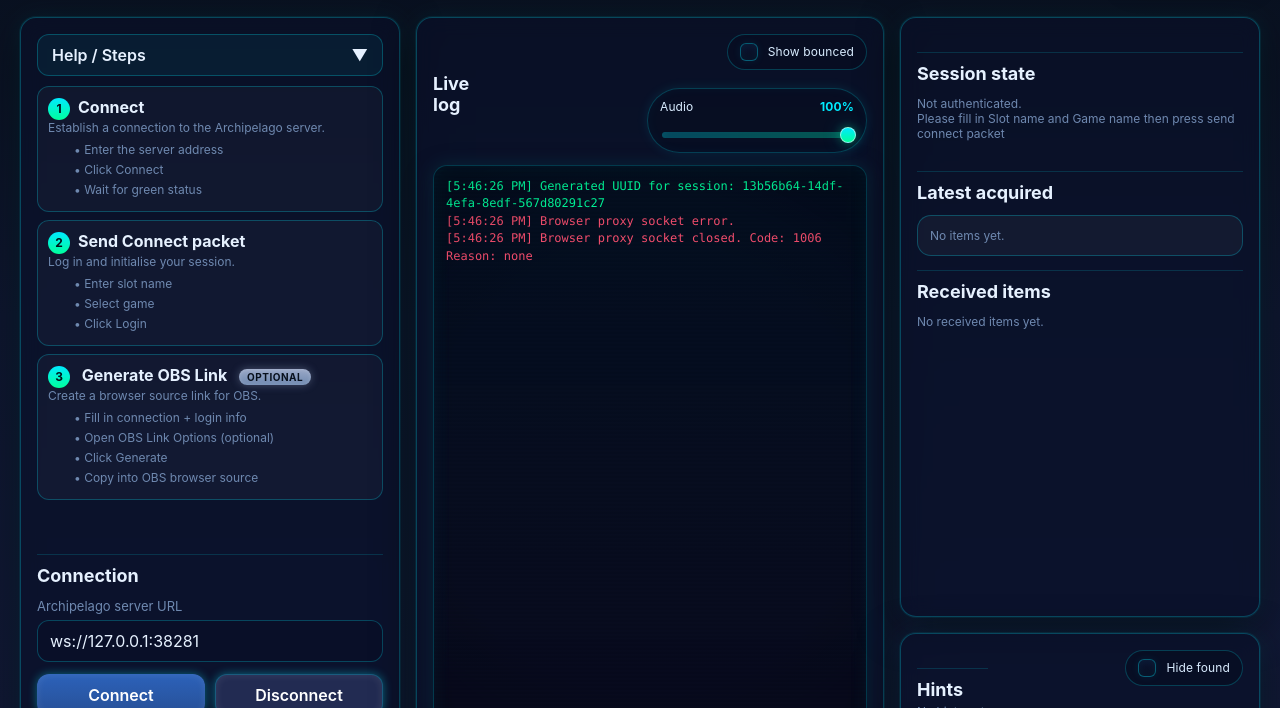
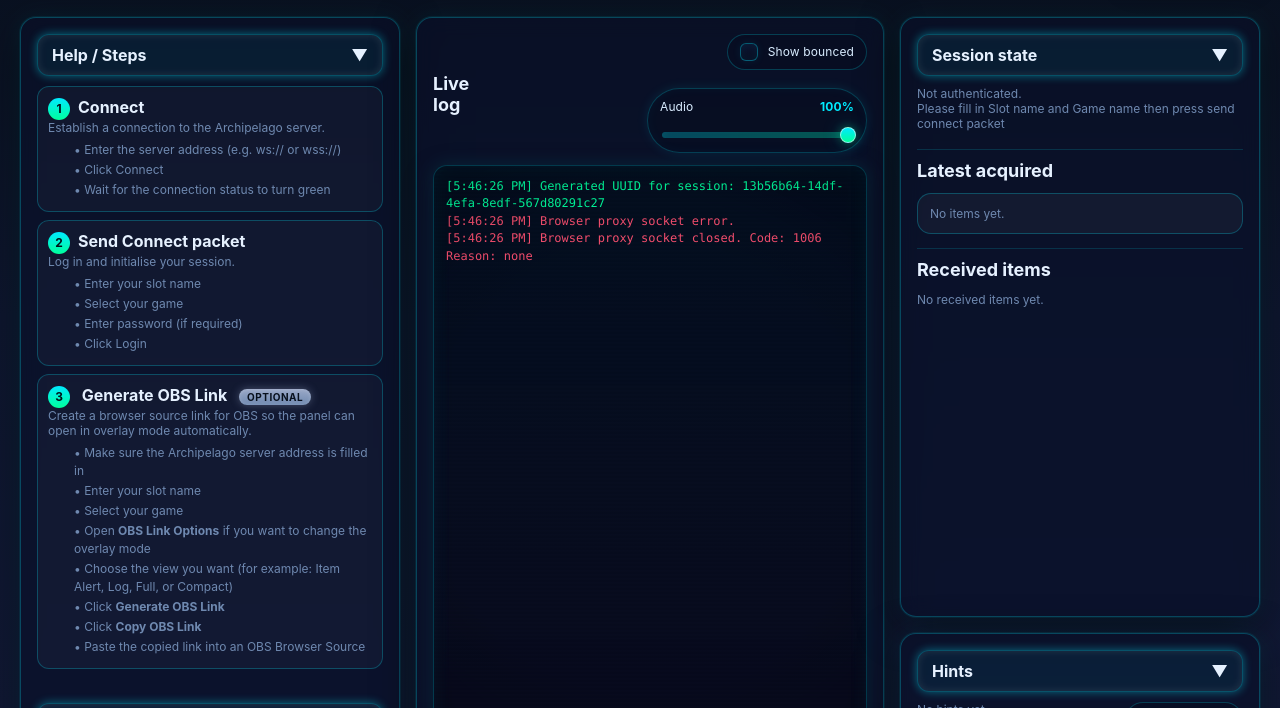
Before and after one commit to issypup/archipelago-web-interface, a website: page public/index.html in a window 1280 px wide. Shown: the part 84-792 px from the top of the page. Drawn offline with Linux system fonts and the light colour scheme.

Commit message:
Add files via upload

```diff
--- a/public/index.html
+++ b/public/index.html
@@ -1238,45 +1238,142 @@ body.obs-mode.view-item-alert .obs-toast-layer {
   border-top: 1px solid rgba(0, 234, 255, 0.15);
 }
 
-.help-section {
-  margin-bottom: 16px;
-}
-
-.help-header {
+.collapsible-section {
+  margin-bottom: 14px;
+}
+
+.collapsible-header {
   display: flex;
   justify-content: space-between;
   align-items: center;
+  gap: 12px;
+  width: 100%;
+  margin: 0 0 10px;
   padding: 10px 14px;
 
   border: 1px solid var(--border);
   border-radius: 12px;
   background: rgba(0, 234, 255, 0.06);
+  color: var(--text);
 
   cursor: pointer;
-  font-weight: 600;
-
-  transition: all 0.2s ease;
-}
-
-.help-header:hover {
-  border-color: var(--accent);
-  box-shadow: 0 0 10px rgba(0, 234, 255, 0.2);
-}
-
-.help-toggle-icon {
+  font: inherit;
+  font-weight: 700;
+  text-align: left;
+
+  transition:
+    border-color 0.2s ease,
+    box-shadow 0.2s ease,
+    transform 0.2s ease;
+}
+
+.collapsible-header:hover {
+  border-color: rgba(0, 234, 255, 0.45);
+  box-shadow:
+    0 0 12px rgba(0, 234, 255, 0.16),
+    inset 0 0 12px rgba(0, 234, 255, 0.05);
+  transform: translateY(-1px);
+}
+
+.collapsible-title {
+  min-width: 0;
+}
+
+.collapsible-icon {
+  flex: 0 0 auto;
   transition: transform 0.2s ease;
 }
 
-.help-section.collapsed .help-toggle-icon {
+.collapsible-section.collapsed .collapsible-icon {
   transform: rotate(-90deg);
 }
 
-.help-content {
-  margin-top: 10px;
-}
-
-.help-section.collapsed .help-content {
+.collapsible-content {
+  min-width: 0;
+}
+
+.collapsible-section.collapsed .collapsible-content {
   display: none;
+}
+
+.right-column {
+  display: flex;
+  flex-direction: column;
+  gap: 16px;
+  min-height: 0;
+}
+
+.hints-card {
+  min-height: 0;
+}
+
+#hints.list {
+  max-height: 320px;
+  overflow-y: auto;
+  overflow-x: hidden;
+}
+
+.right-column {
+  display: flex;
+  flex-direction: column;
+  gap: 16px;
+  min-height: 0;
+}
+
+.right-card {
+  height: 600px;
+  min-height: 600px;
+  min-width: 0;
+}
+
+#sessionCard {
+  display: flex;
+  flex-direction: column;
+  min-height: 0;
+}
+
+.collapsible-fill {
+  display: flex;
+  flex-direction: column;
+  flex: 1;
+  min-height: 0;
+}
+
+.collapsible-fill-content {
+  display: flex;
+  flex-direction: column;
+  flex: 1;
+  min-height: 0;
+}
+
+.items-section {
+  display: flex;
+  flex-direction: column;
+  flex: 1;
+  min-height: 0;
+}
+
+#items.list {
+  flex: 1;
+  min-height: 0;
+  overflow-y: auto;
+  overflow-x: hidden;
+  max-height: 100%;
+}
+
+.collapsible-section.collapsed .collapsible-content {
+  display: none;
+}
+
+#sessionCard.collapsed-card,
+#sessionCard:has(.collapsible-section.collapsed) {
+  height: auto;
+  min-height: 0;
+}
+
+#sessionCard.collapsed-card {
+  height: auto;
+  min-height: 0;
 }
 
 </style>
@@ -1296,38 +1393,42 @@ body.obs-mode.view-item-alert .obs-toast-layer {
 <div class="grid" id="mainGrid">
   <div class="card stack" id="connectionCard">
 
-<div class="help-section">
-
-  <div class="help-header" id="helpToggle">
-    <span>Help / Steps</span>
-    <span class="help-toggle-icon">▼</span>
-  </div>
-
-  <div class="help-content" id="helpContent">
-
-    <!-- STEP 1 -->
+<div class="collapsible-section" data-section="help">
+  <button class="collapsible-header" type="button">
+    <span class="collapsible-title">Help / Steps</span>
+    <span class="collapsible-icon">▼</span>
+  </button>
+
+  <div class="collapsible-content">
     <div class="item">
       <strong><span class="step-number">1</span>Connect</strong>
-      <div class="muted small">Establish a connection to the Archipelago server.</div>
+
+      <div class="muted small">
+        Establish a connection to the Archipelago server.
+      </div>
+
       <div class="substeps">
-        <div>• Enter the server address</div>
+        <div>• Enter the server address (e.g. ws:// or wss://)</div>
         <div>• Click Connect</div>
-        <div>• Wait for green status</div>
-      </div>
-    </div>
-
-    <!-- STEP 2 -->
+        <div>• Wait for the connection status to turn green</div>
+      </div>
+    </div>
+
     <div class="item">
       <strong><span class="step-number">2</span>Send Connect packet</strong>
-      <div class="muted small">Log in and initialise your session.</div>
+
+      <div class="muted small">
+        Log in and initialise your session.
+      </div>
+
       <div class="substeps">
-        <div>• Enter slot name</div>
-        <div>• Select game</div>
+        <div>• Enter your slot name</div>
+        <div>• Select your game</div>
+        <div>• Enter password (if required)</div>
         <div>• Click Login</div>
       </div>
     </div>
 
-    <!-- STEP 3 -->
     <div class="item">
       <strong>
         <span class="step-number">3</span>
@@ -1336,17 +1437,20 @@ body.obs-mode.view-item-alert .obs-toast-layer {
       </strong>
 
       <div class="muted small">
-        Create a browser source link for OBS.
+        Create a browser source link for OBS so the panel can open in overlay mode automatically.
       </div>
 
       <div class="substeps">
-        <div>• Fill in connection + login info</div>
-        <div>• Open OBS Link Options (optional)</div>
-        <div>• Click Generate</div>
-        <div>• Copy into OBS browser source</div>
-      </div>
-    </div>
-
+        <div>• Make sure the Archipelago server address is filled in</div>
+        <div>• Enter your slot name</div>
+        <div>• Select your game</div>
+        <div>• Open <strong>OBS Link Options</strong> if you want to change the overlay mode</div>
+        <div>• Choose the view you want (for example: Item Alert, Log, Full, or Compact)</div>
+        <div>• Click <strong>Generate OBS Link</strong></div>
+        <div>• Click <strong>Copy OBS Link</strong></div>
+        <div>• Paste the copied link into an OBS Browser Source</div>
+      </div>
+    </div>
   </div>
 </div>
 
@@ -1354,23 +1458,36 @@ body.obs-mode.view-item-alert .obs-toast-layer {
 
   <!-- your existing inputs/buttons stay unchanged -->
 
-        <div>
-          <h2>Connection</h2>
+<div class="collapsible-section" data-section="connection">
+  <button class="collapsible-header" type="button">
+    <span class="collapsible-title">Connection</span>
+    <span class="collapsible-icon">▼</span>
+  </button>
+
+  <div class="collapsible-content">
     <label for="apUrl">Archipelago server URL</label>
     <input id="apUrl" value="ws://127.0.0.1:38281" />
-        </div>
 
     <div class="row">
       <button id="connectBtn">Connect</button>
       <button id="disconnectBtn" class="secondary">Disconnect</button>
     </div>
-
-<h2>Login</h2>
+  </div>
+</div>
+
+<div class="collapsible-section" data-section="login">
+  <button class="collapsible-header" type="button">
+    <span class="collapsible-title">Login</span>
+    <span class="collapsible-icon">▼</span>
+  </button>
+
+  <div class="collapsible-content">
     <div class="row">
       <div>
         <label for="slotName">Slot / player name</label>
         <input id="slotName" placeholder="Player1" />
       </div>
+
       <div>
         <label for="gameName">Game</label>
         <select id="gameName">
@@ -1388,9 +1505,16 @@ body.obs-mode.view-item-alert .obs-toast-layer {
       <button id="loginBtn">Login</button>
       <button id="syncBtn" class="secondary">Sync Items</button>
     </div>
-
-<div>
-<h2>OBS Overlay</h2>
+  </div>
+</div>
+
+<div class="collapsible-section" data-section="obs-overlay">
+  <button class="collapsible-header" type="button">
+    <span class="collapsible-title">OBS Overlay</span>
+    <span class="collapsible-icon">▼</span>
+  </button>
+
+  <div class="collapsible-content">
     <label for="obsLinkOutput">OBS Overlay Link</label>
     <input id="obsLinkOutput" readonly placeholder="OBS browser source link will appear here" />
 
@@ -1398,7 +1522,6 @@ body.obs-mode.view-item-alert .obs-toast-layer {
       <button id="obsParamToggleBtn" class="secondary" type="button">OBS Link Options ▼</button>
 
       <div id="obsParamMenu" class="obs-param-menu hidden">
-
         <label class="obs-check">
           <input type="checkbox" id="obsParamView" checked />
           Include view mode
@@ -1422,23 +1545,42 @@ body.obs-mode.view-item-alert .obs-toast-layer {
       <button id="copyObsLinkBtn" class="secondary" type="button">Copy OBS Link</button>
     </div>
   </div>
-
-        <div>
-          <h2>Quick chat / commands</h2>
+</div>
+
+<div class="collapsible-section" data-section="quick-chat">
+  <button class="collapsible-header" type="button">
+    <span class="collapsible-title">Quick chat / commands</span>
+    <span class="collapsible-icon">▼</span>
+  </button>
+
+  <div class="collapsible-content">
     <div class="row">
       <input id="chatInput" placeholder="Type chat or !players" />
       <button id="sendChatBtn">Send</button>
     </div>
   </div>
-
-        <div>
-          <h2>Room</h2>
+</div>
+
+<div class="collapsible-section" data-section="room">
+  <button class="collapsible-header" type="button">
+    <span class="collapsible-title">Room</span>
+    <span class="collapsible-icon">▼</span>
+  </button>
+
+  <div class="collapsible-content">
     <div id="roomInfo" class="small muted">No room data yet.</div>
   </div>
-
-<div class="players-section">
-  <h2>Players</h2>
+</div>
+
+<div class="collapsible-section" data-section="players">
+  <button class="collapsible-header" type="button">
+    <span class="collapsible-title">Players</span>
+    <span class="collapsible-icon">▼</span>
+  </button>
+
+  <div class="collapsible-content">
     <div id="players" class="list"></div>
+  </div>
 </div>
       </div>
 
@@ -1475,8 +1617,14 @@ body.obs-mode.view-item-alert .obs-toast-layer {
 
 <div class="right-column">
   <div class="card stack right-card" id="sessionCard">
+    <div class="collapsible-section collapsible-fill" data-section="session-state">
+      <button class="collapsible-header" type="button">
+        <span class="collapsible-title">Session state</span>
+        <span class="collapsible-icon">▼</span>
+      </button>
+
+      <div class="collapsible-content collapsible-fill-content">
         <div>
-      <h2>Session state</h2>
           <div id="sessionState" class="small muted">Not authenticated.</div>
         </div>
 
@@ -1488,12 +1636,19 @@ body.obs-mode.view-item-alert .obs-toast-layer {
           <div id="items" class="list"></div>
         </div>
       </div>
-
-<!-- REPLACE the current hints card header block with this -->
+    </div>
+  </div>
+
   <div class="card stack hints-card" id="hintsCard">
-  <div class="card-head hints-head">
+    <div class="collapsible-section" data-section="hints">
+      <button class="collapsible-header" type="button">
+        <span class="collapsible-title">Hints</span>
+        <span class="collapsible-icon">▼</span>
+      </button>
+
+      <div class="collapsible-content">
+        <div class="card-head hints-head" style="margin-bottom: 10px;">
           <div class="hints-head-main">
-      <h2>Hints</h2>
             <div id="hintsSummary" class="small muted">No hints yet.</div>
           </div>
 
@@ -3375,6 +3530,47 @@ const helpSection = document.querySelector(".help-section");
    * UI EVENT WIRING
    * ========================================================================== */
 
+function setupCollapsibles() {
+  const sections = document.querySelectorAll(".collapsible-section");
+
+  for (const section of sections) {
+    const header = section.querySelector(".collapsible-header");
+    const key = section.dataset.section;
+
+    if (!header || !key) continue;
+
+    const storageKey = `collapsed:${key}`;
+    const savedCollapsed = localStorage.getItem(storageKey) === "true";
+
+    if (savedCollapsed) {
+      section.classList.add("collapsed");
+    }
+
+    const parentCard = section.closest(".card");
+
+    function syncCollapsedCardState() {
+      if (!parentCard) return;
+
+      if (section.classList.contains("collapsed")) {
+        parentCard.classList.add("collapsed-card");
+      } else {
+        parentCard.classList.remove("collapsed-card");
+      }
+    }
+
+    syncCollapsedCardState();
+
+    header.addEventListener("click", () => {
+      section.classList.toggle("collapsed");
+      localStorage.setItem(
+        storageKey,
+        String(section.classList.contains("collapsed"))
+      );
+      syncCollapsedCardState();
+    });
+  }
+}
+
 if (helpToggle && helpSection) {
   helpToggle.addEventListener("click", () => {
     helpSection.classList.toggle("collapsed");
@@ -3538,6 +3734,7 @@ if (helpToggle && helpSection) {
     }
 
     loadOrCreateUuid();
+	setupCollapsibles();
     ensureBrowserSocket();
     renderRoom();
     renderPlayers();
```
Lines whose indentation alone changed are shown as unchanged.
